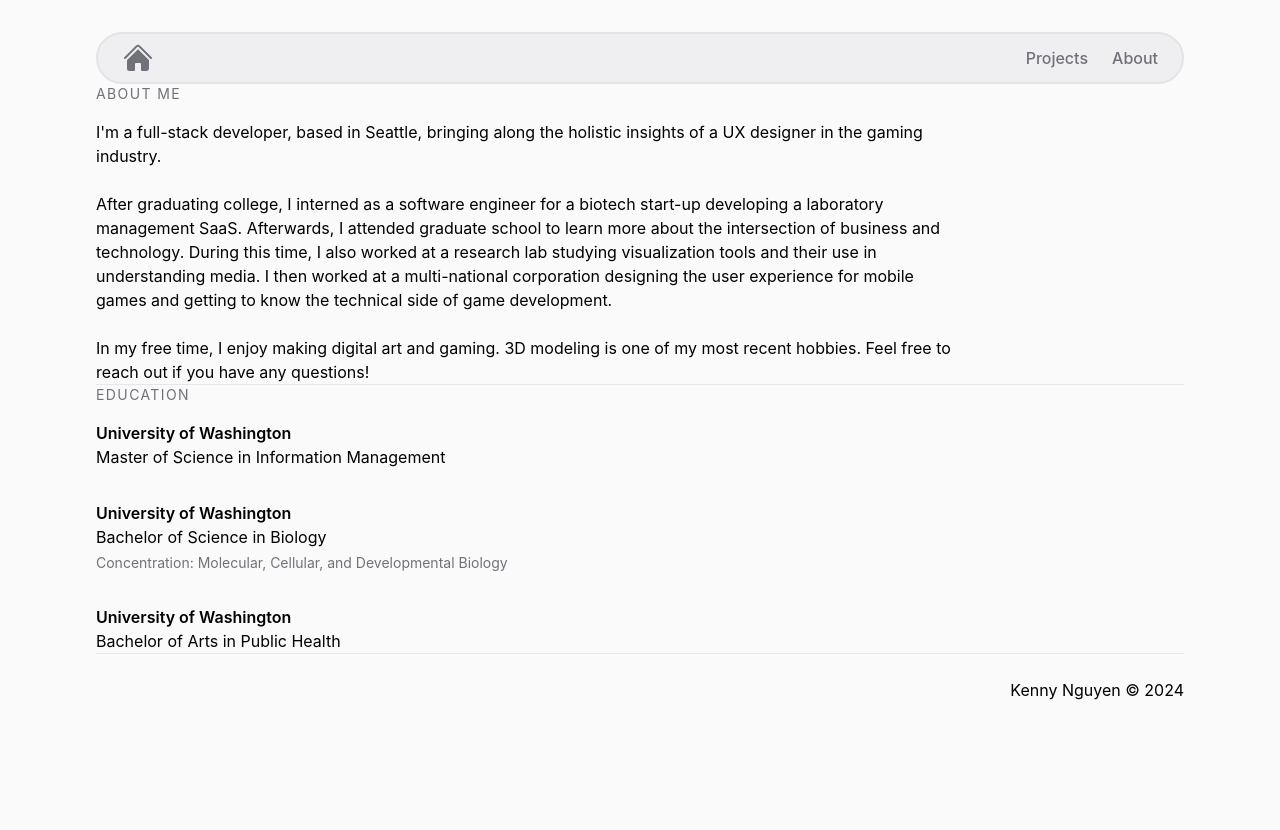
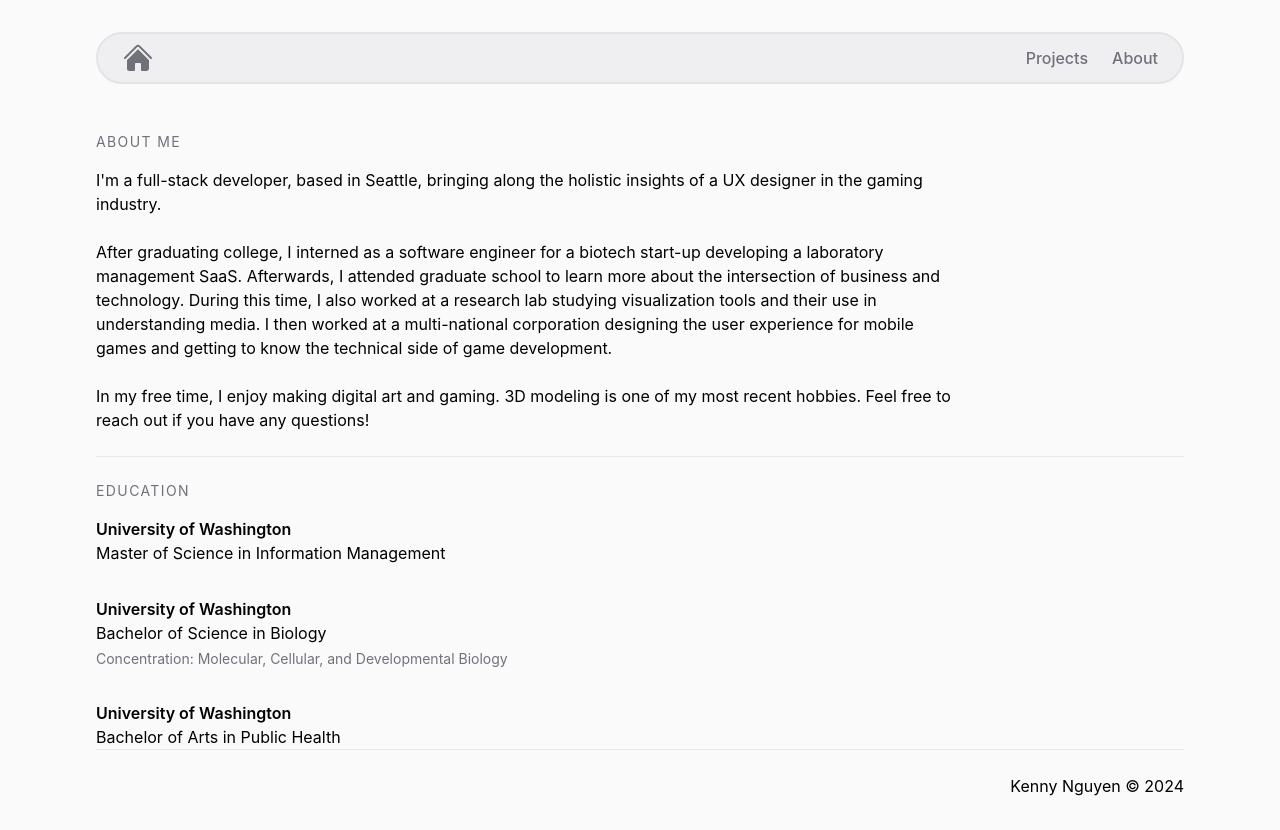
Before and after one commit to ken-ux/portfolio, a React (Vite) app: page /about in a window 1280 px wide. Before the commit the page ends 800 px from the top, so only its background shows below. Built offline with nearby package versions, Linux system fonts and the light colour scheme; a web font is replaced by a local one.

Commit message:
Add top margin to pages

```diff
--- a/src/pages/AboutPage.tsx
+++ b/src/pages/AboutPage.tsx
@@ -1,6 +1,6 @@
 const AboutPage = () => {
   return (
-    <>
+    <div className="mt-12 flex flex-col gap-6">
       <div>
         <h1 className="text-sm uppercase tracking-widest text-zinc-500">
           About Me
@@ -21,8 +21,8 @@ const AboutPage = () => {
           <br />
           <br />
           In my free time, I enjoy making digital art and gaming. 3D modeling is
-          one of my most recent hobbies. Feel free to reach out if you have
-          any questions!
+          one of my most recent hobbies. Feel free to reach out if you have any
+          questions!
         </p>
       </div>
       <hr />
@@ -48,7 +48,7 @@ const AboutPage = () => {
           </div>
         </div>
       </div>
-    </>
+    </div>
   );
 };
 
--- a/src/pages/ProjectsPage.tsx
+++ b/src/pages/ProjectsPage.tsx
@@ -13,7 +13,7 @@ import Project from "../components/Project";
 
 const ProjectsPage = () => {
   return (
-    <div className="flex flex-col gap-4">
+    <div className="mt-12 flex flex-col gap-4">
       <h1 className="text-sm uppercase tracking-widest text-zinc-500">
         Projects
       </h1>
```
